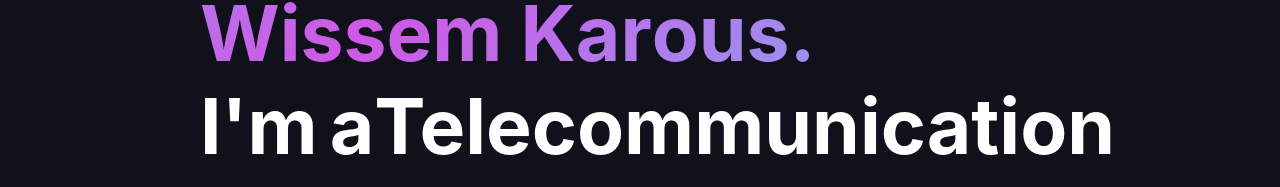
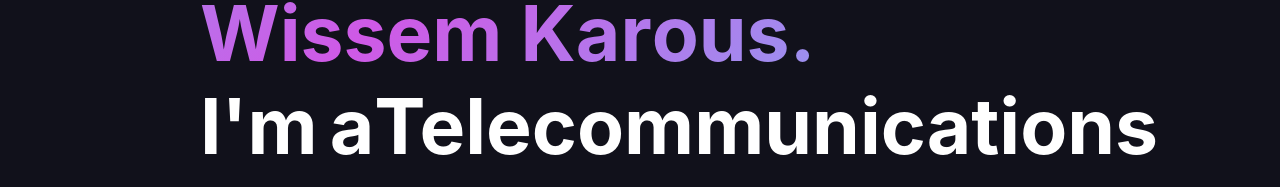
Before and after one commit to wissemkarous/Wissem.Karous-Portfolio, a plain HTML site: page index.html in a window 1280 px wide. Shown: the part 263-450 px from the top of the page. Drawn offline with nearby package versions, Linux system fonts and the light colour scheme; a web font is replaced by a local one.

Commit message:
Update index.html

```diff
--- a/index.html
+++ b/index.html
@@ -131,7 +131,7 @@
                     <div>
                       <p class="jello">a</p>
                       <p class="jello"> </p><br>
-                      <p class="jello">Telecommunication</p>
+                      <p class="jello">Telecommunications</p>
                     </div>
                     <div>
                       <p class="jello">Engineering</p>
```
